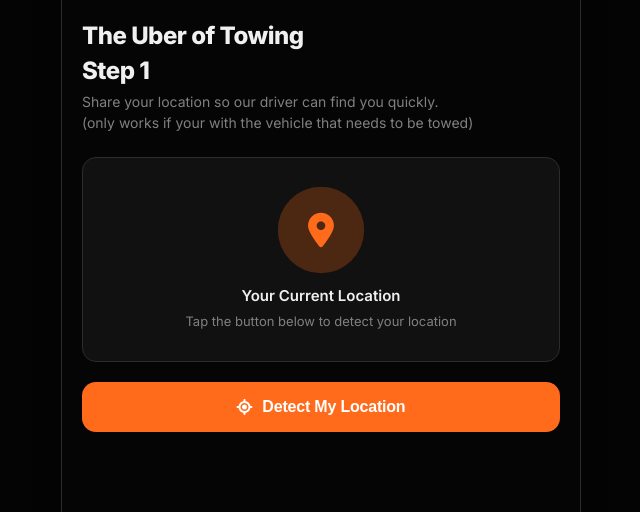
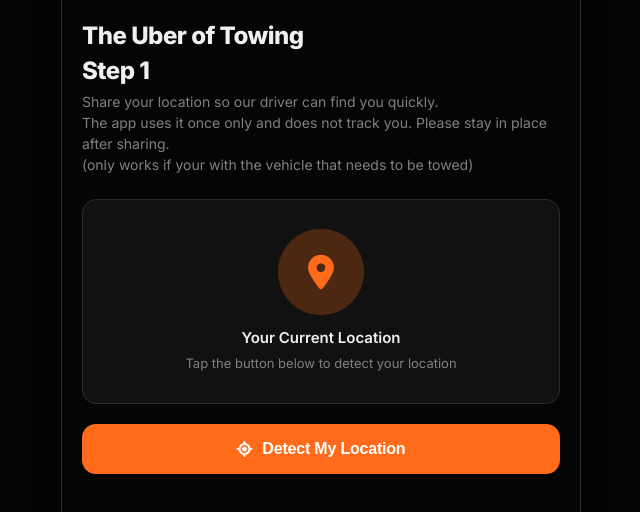
Before and after one commit to BOMBKILLA49/roadsid.com, a website: page index.html in a window 1280 px wide. Shown: the part 142-654 px from the top of the page, without its empty margins (319-959 px from the left). Drawn offline with nearby package versions, Linux system fonts and the light colour scheme.

Commit message:
Update index.html

```diff
--- a/index.html
+++ b/index.html
@@ -814,6 +814,8 @@
     <h1 class="step-title">The Uber of Towing</h1>
     <h3 class="step-title">Step 1</h3>
     <p class="step-subtitle">Share your location so our driver can find you quickly.
+    <br>
+    The app uses it once only and does not track you. Please stay in place after sharing.
     <br>
     (only works if your with the vehicle that needs to be towed)</p>
 
```
